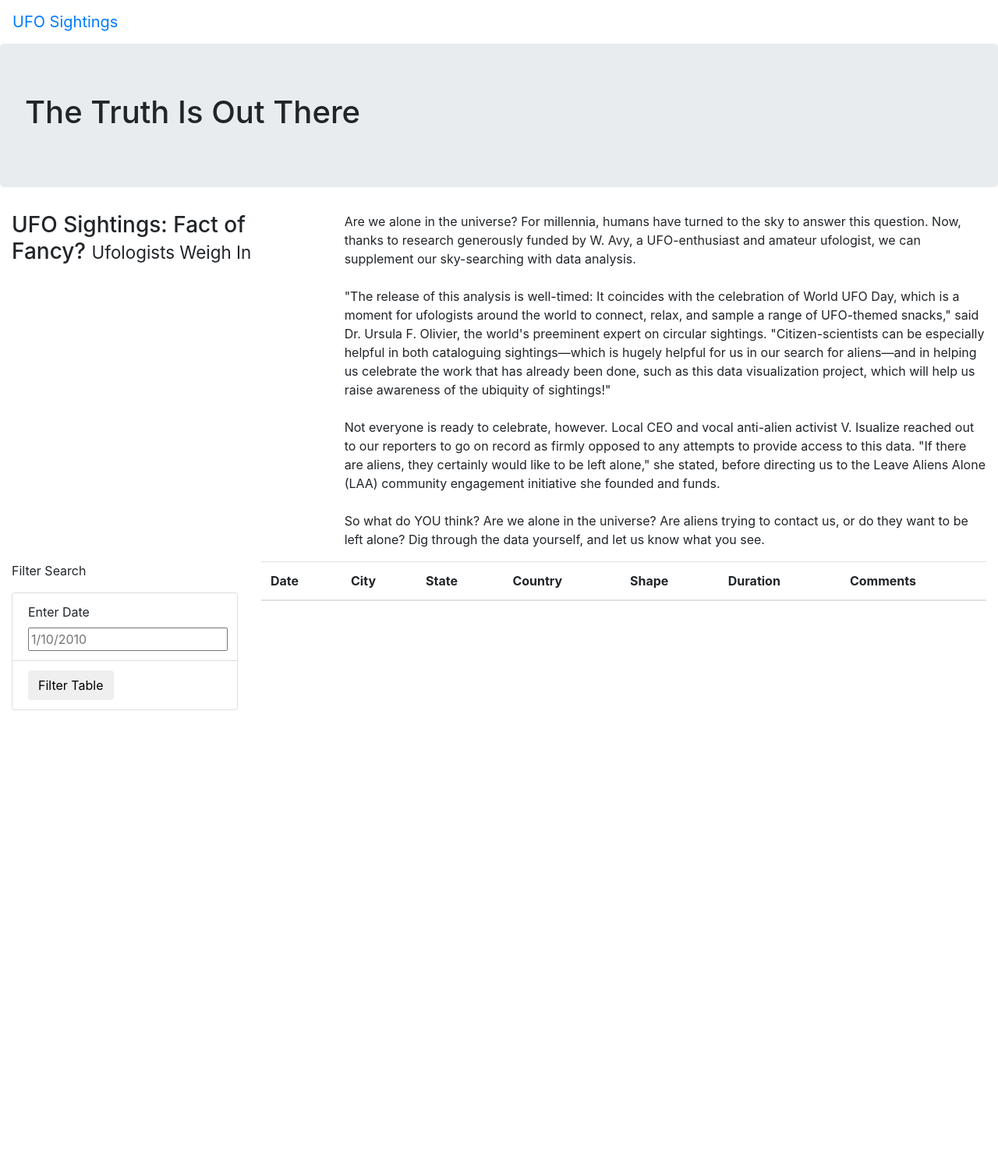
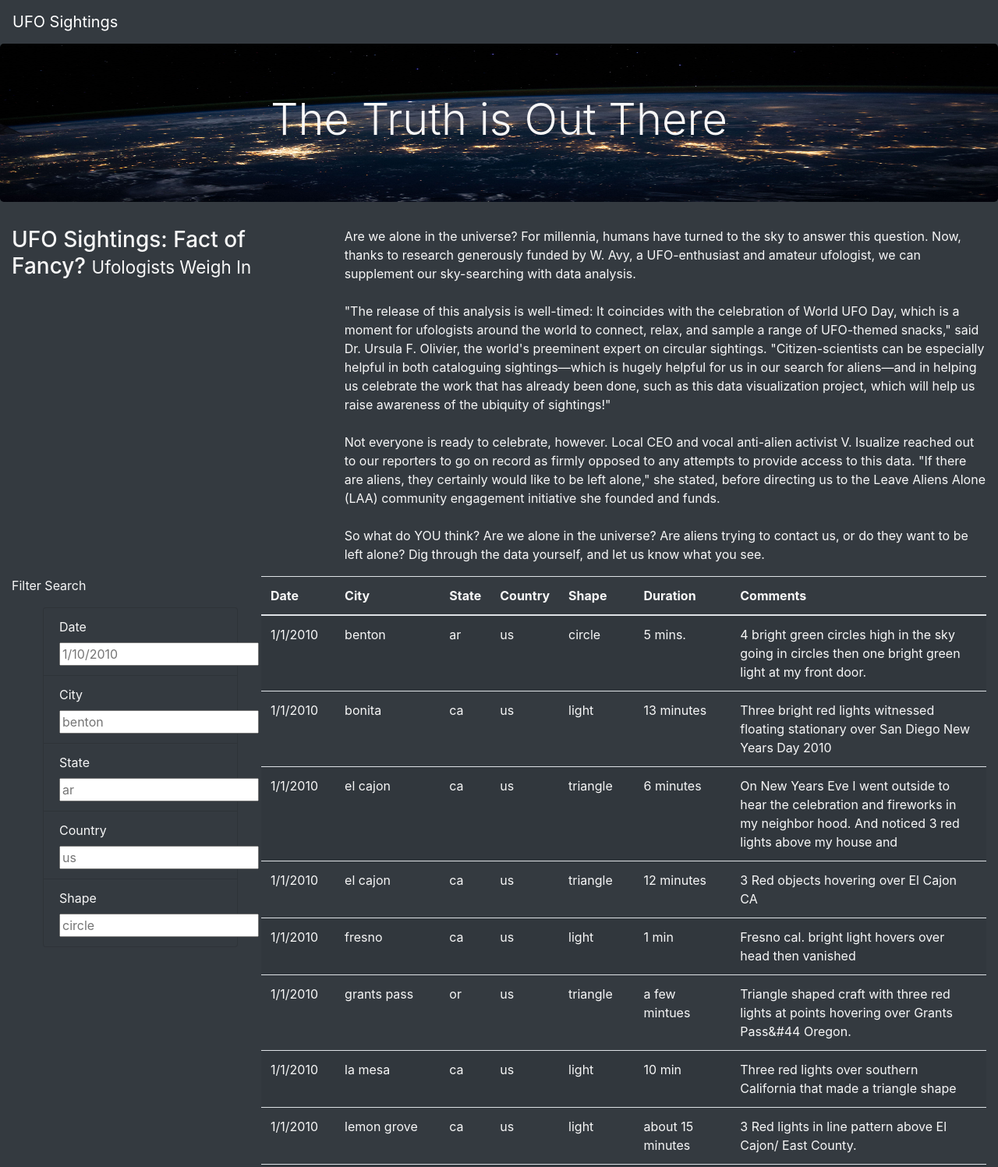
Before and after one commit to dvbarnett/UFOs, a plain HTML site: page index.html in a window 1280 px wide. Shown: the top 1497 px of the page at 78% size. Before the commit the page ends 911 px from the top, so only its background shows below. Drawn offline with nearby package versions, Linux system fonts and the light colour scheme.

Commit message:
Challenge Completed

```diff
--- a/index.html
+++ b/index.html
@@ -15,15 +15,15 @@
     <link rel="stylesheet" href="static/css/style.css">
 </head>
 
-<body>
+<body class="bg-dark">
     <div class="wrapper">
-        <nav class="navbar navbar-expand-lg">
+        <nav class="navbar navbar-dark bg-dark navbar-expand-lg">
             <a class="navbar-brand" href="index.html">UFO Sightings</a>
         </nav>
     </div>
 
     <div class="jumbotron">
-        <h1>The Truth Is Out There</h1>
+        <h1 class="display-4">The Truth is Out There</h1>
     </div>
 
     <div class="container-fluid">
@@ -44,15 +44,28 @@
       <div class="container-fluid">
         <div class="row">
           <div class="col-md-3">
-            <form>
+            <form class="bg-dark">
                 <p>Filter Search</p>
-                <ul class="list-group">
-                    <li class="list-group-item">
-                        <label for="date">Enter Date</label>
+                <ul class="bg-dark">
+                    <li class="list-group-item bg-dark">
+                        <label for="date">Date</label>
                         <input type="text" placeholder="1/10/2010" id="datetime" />
                     </li>
-                    <li class="list-group-item">
-                        <button id="filter-btn" type="button" class="btn btn-default">Filter Table</button>
+                    <li class="list-group-item bg-dark">
+                        <label for="city">City</label>
+                        <input type="text" placeholder="benton" id="city" />
+                    </li>
+                    <li class="list-group-item bg-dark">
+                        <label for="state">State</label>
+                        <input type="text" placeholder="ar" id="state" />
+                    </li>
+                    <li class="list-group-item bg-dark">
+                        <label for="country">Country</label>
+                        <input type="text" placeholder="us" id="country" />
+                    </li>
+                    <li class="list-group-item bg-dark">
+                        <label for="shape">Shape</label>
+                        <input type="text" placeholder="circle" id="shape" />
                     </li>
                 </ul>
               </form>
@@ -76,5 +89,8 @@
         </div>
       </div>
 
+      <script src="https://cdnjs.cloudflare.com/ajax/libs/d3/4.11.0/d3.js"></script>
+      <script src="static/js/data.js"></script>
+      <script src="static/js/app.js"></script>
 </body>
 </html>
--- a/static/css/style.css
+++ b/static/css/style.css
@@ -0,0 +1,10 @@
+body {
+
+    color: #f7f7f7;
+  }
+
+.jumbotron {
+    background-image: url("../images/nasa.jpg");
+    background-size: 100% 100%;
+    text-align: center;
+  }
--- a/static/js/app.js
+++ b/static/js/app.js
@@ -1,7 +1,7 @@
-// import the data from data.js
+// from data.js
 const tableData = data;
 
-// Reference the HTML table using d3
+// get table references
 var tbody = d3.select("tbody");
 
 function buildTable(data) {
@@ -19,32 +19,60 @@ function buildTable(data) {
     Object.values(dataRow).forEach((val) => {
       let cell = row.append("td");
       cell.text(val);
-        }
-      );
     });
-  };
-
-function handleClick() {
-    // Grab the datetime value from the filter
-    let date = d3.select("#datetime").property("value");
-    let filteredData = tableData;
-
-     // Check to see if a date was entered and filter the
-    // data using that date.
-    if (date) {
-      // Apply `filter` to the table data to only keep the
-      // rows where the `datetime` value matches the filter value
-      filteredData = filteredData.filter(row => row.datetime === date);
+  });
 }
 
-     // Rebuild the table using the filtered data
-    // @NOTE: If no date was entered, then filteredData will
-    // just be the original tableData.
+// 1. Create a variable to keep track of all the filters as an object.
+var filters={};
+
+// 3. Use this function to update the filters.
+function updateFilters() {
+
+
+
+    // 4a. Save the element that was changed as a variable.
+  let changedElement = d3.select(this);
+    // 4b. Save the value that was changed as a variable.
+  let elementValue = changedElement.property("value");
+  console.log(elementValue);
+    // 4c. Save the id of the filter that was changed as a variable.
+  let filterID = changedElement.attr("id");
+  console.log(filterID);
+
+    // 5. If a filter value was entered then add that filterId and value
+    // to the filters list. Otherwise, clear that filter from the filters object.
+  if (elementValue) {
+    filters[filterID] = elementValue;
+  }
+
+  else {
+    delete filters[filterID];
+  }
+
+    // 6. Call function to apply all filters and rebuild the table
+    filterTable();
+
+  }
+
+  // 7. Use this function to filter the table when data is entered.
+  function filterTable() {
+
+    // 8. Set the filtered data to the tableData.
+    let filteredData = tableData
+
+    // 9. Loop through all of the filters and keep any data that
+    // matches the filter values
+    Object.entries(filters).forEach(([filterId, elementValue]) => {
+      filteredData = filteredData.filter(row => row[filterId] === elementValue);
+    });
+
+    // 10. Finally, rebuild the table using the filtered data
     buildTable(filteredData);
   }
 
-  // Attach an event to listen for the form button
-  d3.selectAll("#filter-btn").on("click", handleClick);
+  // 2. Attach an event to listen for changes to each filter
+  d3.selectAll("input").on("change", updateFilters);
 
   // Build the table when the page loads
   buildTable(tableData);
```
Also changed, not shown: static/js/app_1.js (added, +50 -0 lines), static/images/nasa.jpg (added). Lines whose indentation alone changed are shown as unchanged.
